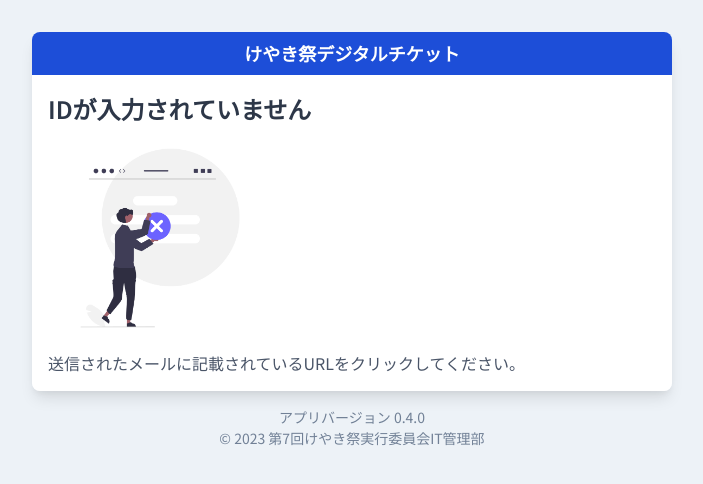
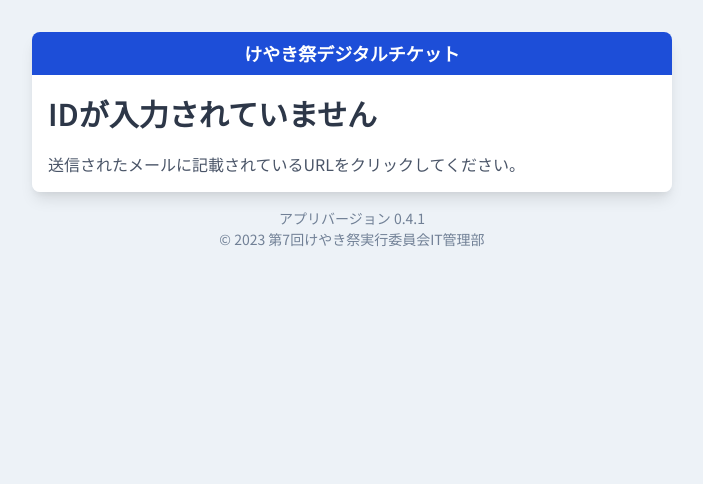
Before and after one commit to keyaki-fes/espresso-ticket, a Next.js app: page / in a window 1280 px wide. Shown: the top 484 px of the page, without its empty margins (288-991 px from the left). Built offline with nearby package versions, Linux system fonts and the light colour scheme.

Commit message:
v0.4.1 エラーカードの変更

```diff
--- a/src/components/ErrorCard.tsx
+++ b/src/components/ErrorCard.tsx
@@ -69,17 +69,16 @@ const ErrorCard = ({ status }: { status: Status }) => {
           borderBottomLeftRadius="lg"
           borderBottomRightRadius="lg"
         >
-          <Text fontSize="2xl" fontWeight="bold" color="gray.700">
-            {message[status].title}
-          </Text>
-          <Box w={56} h={56}>
-            <Image src="/error.png" alt="error" />
+          <Box display="flex" alignItems="center" gap={4} mb={4}>
+            <Text fontSize="3xl" fontWeight="bold" color="gray.700">
+              {message[status].title}
+            </Text>
+            {message[status].description && (
+              <Text fontSize="xl" color="gray.600" fontWeight={"bold"}>
+                {message[status].description}
+              </Text>
+            )}
           </Box>
-          {message[status].description && (
-            <Text fontSize="lg" color="gray.600" fontWeight={"bold"}>
-              {message[status].description}
-            </Text>
-          )}
           <Text fontSize="md" color="gray.600">
             {message[status].message}
           </Text>
--- a/src/libs/constants.ts
+++ b/src/libs/constants.ts
@@ -1,5 +1,5 @@
 export const constants = {
-    app_version: '0.4.0',
+    app_version: '0.4.1',
 }
 
 type GuestType = "招待" | "PTA" | "一般" | "テスト";
```
